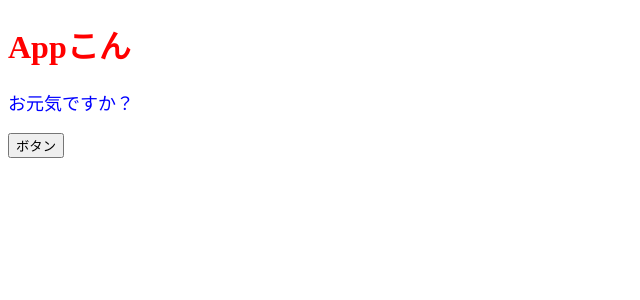
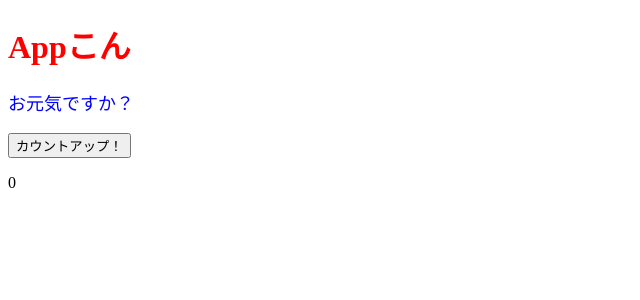
Before and after one commit to project-sa-git/react-basement, a React (Create React App) app: page / in a window 1280 px wide. Shown: the top 300 px of the page, without its empty margins (0-640 px from the left). Built offline with nearby package versions, Linux system fonts and the light colour scheme.

Commit message:
47. Stateを知る(useState)

```diff
--- a/src/App.js
+++ b/src/App.js
@@ -1,15 +1,19 @@
-import React from "react";
+import React, { useState } from "react";
 import ColorfulMessage from "./components/ColorfulMessage"
 
 const App = () => {
-  const onClickButton = () => alert("onClickButton");
+  const onClickCountUp = () => {
+setNum(num + 1);
+  };
+  const [num, setNum] = useState(0);
 
   return (
     <>
       {/* その側の{}はJavaScriptを書く宣言、内側の{}はJSONオブジェクト */}
       <h1 style={{ color: "red" }}>Appこん</h1>
       <ColorfulMessage color="blue">お元気ですか？</ColorfulMessage>
-      <button onClick={onClickButton}>ボタン</button>
+      <button onClick={onClickCountUp}>カウントアップ！</button>
+      <p>{num}</p>
     </>
   );
 };
```
